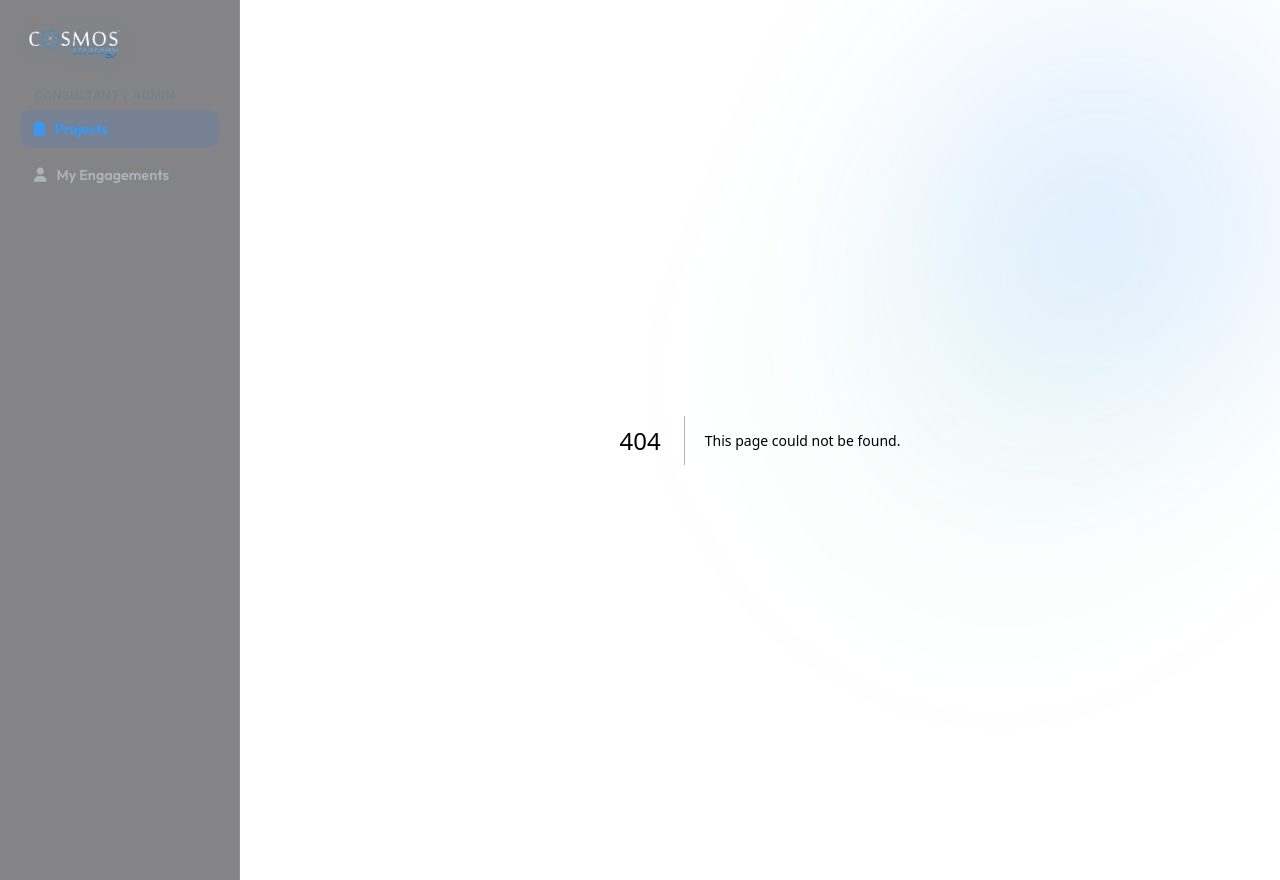
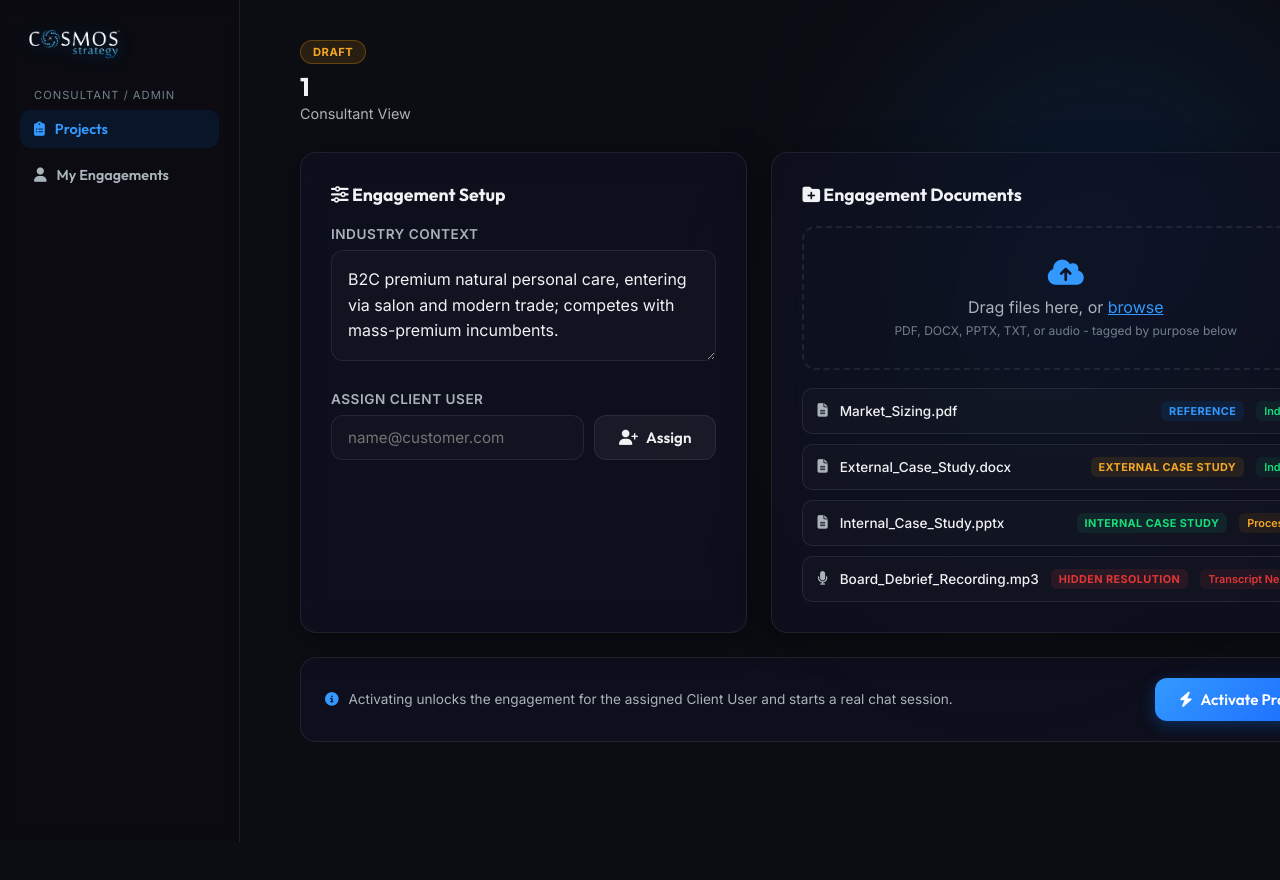
Before and after one commit to balajir2/Cosmos-Strategy-Platform, a Next.js app in the folder frontend-react/: page /admin/project/1 in a window 1280 px wide. Before the commit this address had no page. Shown: the top 880 px of the page. After the commit the page ends 842 px from the top, so only its background shows below. Built offline with nearby package versions, Linux system fonts and the light colour scheme; no server answers.

Commit message:
feat: add Consultant Project Setup page with real Activate wiring

```diff
--- /dev/null
+++ b/frontend-react/app/admin/project/[caseId]/page.tsx
@@ -0,0 +1,184 @@
+"use client";
+
+import { useEffect, useState } from "react";
+import { useParams, useRouter } from "next/navigation";
+import { createChatSession } from "@/lib/api-client";
+import {
+  getProjectSetup,
+  setProjectSetup,
+  getArtifacts,
+  setArtifacts,
+  setProjectStatus,
+  setSessionId,
+  MockArtifact,
+} from "@/lib/mockProjectState";
+
+const PURPOSE_LABELS: Record<string, string> = {
+  reference: "Reference",
+  case_study_external: "External Case Study",
+  case_study_internal: "Internal Case Study",
+  case_study_resolution: "Hidden Resolution",
+};
+
+const CASE_TITLES: Record<string, string> = {
+  blazar: "Blazar India Market Entry",
+  basil: "Basil Apparel Portfolio",
+};
+
+export default function ProjectSetupPage() {
+  const params = useParams();
+  const router = useRouter();
+  const caseId = params.caseId as string;
+
+  const [industryContext, setIndustryContext] = useState("");
+  const [assignedClient, setAssignedClient] = useState("");
+  const [clientInput, setClientInput] = useState("");
+  const [artifacts, setArtifactsState] = useState<MockArtifact[]>([]);
+  const [activating, setActivating] = useState(false);
+  const [error, setError] = useState<string | null>(null);
+
+  useEffect(() => {
+    const setup = getProjectSetup(caseId);
+    setIndustryContext(
+      setup.industryContext ||
+        "B2C premium natural personal care, entering via salon and modern trade; competes with mass-premium incumbents."
+    );
+    setAssignedClient(setup.assignedClient);
+    setArtifactsState(getArtifacts(caseId));
+  }, [caseId]);
+
+  function handleContextChange(value: string) {
+    setIndustryContext(value);
+    setProjectSetup(caseId, { industryContext: value, assignedClient });
+  }
+
+  function handleAssignClient() {
+    if (!clientInput.trim()) return;
+    const updated = clientInput.trim();
+    setAssignedClient(updated);
+    setProjectSetup(caseId, { industryContext, assignedClient: updated });
+    setClientInput("");
+  }
+
+  function handleAddArtifact() {
+    const newArtifact: MockArtifact = {
+      filename: `Uploaded_Document_${artifacts.length + 1}.pdf`,
+      purpose: "reference",
+      status: "Processing",
+    };
+    const updated = [...artifacts, newArtifact];
+    setArtifactsState(updated);
+    setArtifacts(caseId, updated);
+  }
+
+  async function handleActivate() {
+    setActivating(true);
+    setError(null);
+    try {
+      const session = await createChatSession(caseId);
+      setSessionId(caseId, session.id);
+      setProjectStatus(caseId, "Active");
+      router.push("/client");
+    } catch {
+      setError("Could not activate the project. Is the backend running?");
+      setActivating(false);
+    }
+  }
+
+  return (
+    <div className="project-shell">
+      <header className="project-header">
+        <div className="project-header-info">
+          <span className="project-status-badge">Draft</span>
+          <h2>{CASE_TITLES[caseId] ?? caseId}</h2>
+          <p>Consultant View</p>
+        </div>
+      </header>
+
+      <div className="project-setup-grid">
+        <div className="glass-card project-form-card">
+          <h3>
+            <i className="fa-solid fa-sliders"></i> Engagement Setup
+          </h3>
+
+          <div className="answer-wrapper">
+            <label htmlFor="industry-context-input">Industry Context</label>
+            <textarea
+              id="industry-context-input"
+              rows={3}
+              value={industryContext}
+              onChange={(e) => handleContextChange(e.target.value)}
+            />
+          </div>
+
+          <div className="answer-wrapper">
+            <label htmlFor="client-user-input">Assign Client User</label>
+            <div className="assign-row">
+              <input
+                type="text"
+                id="client-user-input"
+                placeholder="name@customer.com"
+                value={clientInput}
+                onChange={(e) => setClientInput(e.target.value)}
+              />
+              <button className="btn btn-secondary" onClick={handleAssignClient}>
+                <i className="fa-solid fa-user-plus"></i> Assign
+              </button>
+            </div>
+          </div>
+          {assignedClient && (
+            <ul className="assigned-list">
+              <li>
+                <i className="fa-solid fa-circle-user"></i> {assignedClient} <span className="role-tag">ClientUser</span>
+              </li>
+            </ul>
+          )}
+        </div>
+
+        <div className="glass-card artifacts-card">
+          <h3>
+            <i className="fa-solid fa-folder-plus"></i> Engagement Documents
+          </h3>
+          <div className="dropzone" onClick={handleAddArtifact}>
+            <i className="fa-solid fa-cloud-arrow-up"></i>
+            <p>
+              Drag files here, or <span className="dropzone-browse">browse</span>
+            </p>
+            <span className="dropzone-hint">PDF, DOCX, PPTX, TXT, or audio - tagged by purpose below</span>
+          </div>
+          <div className="artifact-list">
+            {artifacts.map((a, i) => {
+              const statusClass =
+                a.status === "Indexed"
+                  ? "indexed"
+                  : a.status === "Processing"
+                  ? "processing"
+                  : a.status === "Transcript Needed"
+                  ? "transcript-needed"
+                  : "";
+              return (
+                <div className="artifact-item" key={i}>
+                  <i className={`artifact-icon fa-solid ${a.filename.endsWith(".mp3") ? "fa-microphone" : "fa-file-lines"}`}></i>
+                  <span className="artifact-name">{a.filename}</span>
+                  <span className={`purpose-tag purpose-${a.purpose}`}>{PURPOSE_LABELS[a.purpose]}</span>
+                  <span className={`status-pill ${statusClass}`}>{a.status}</span>
+                </div>
+              );
+            })}
+          </div>
+        </div>
+      </div>
+
+      <div className="project-actions-row">
+        <span className="activate-hint">
+          <i className="fa-solid fa-circle-info"></i> Activating unlocks the engagement for the assigned Client User and
+          starts a real chat session.
+        </span>
+        <button className="btn btn-primary" onClick={handleActivate} disabled={activating}>
+          <i className="fa-solid fa-bolt"></i> {activating ? "Activating..." : "Activate Project"}
+        </button>
+      </div>
+      {error && <p style={{ color: "var(--level-1)", marginTop: 12 }}>{error}</p>}
+    </div>
+  );
+}
```
